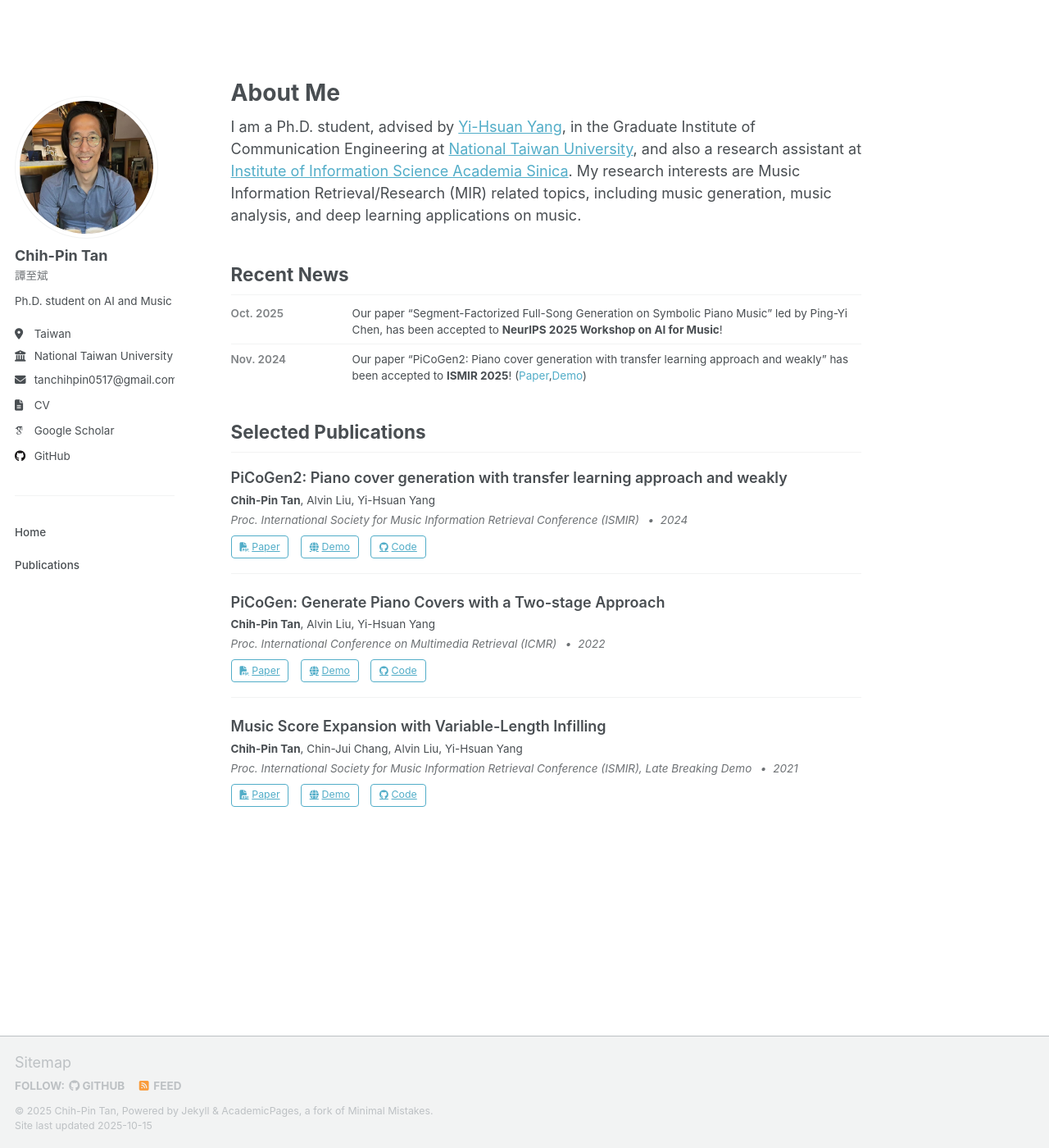
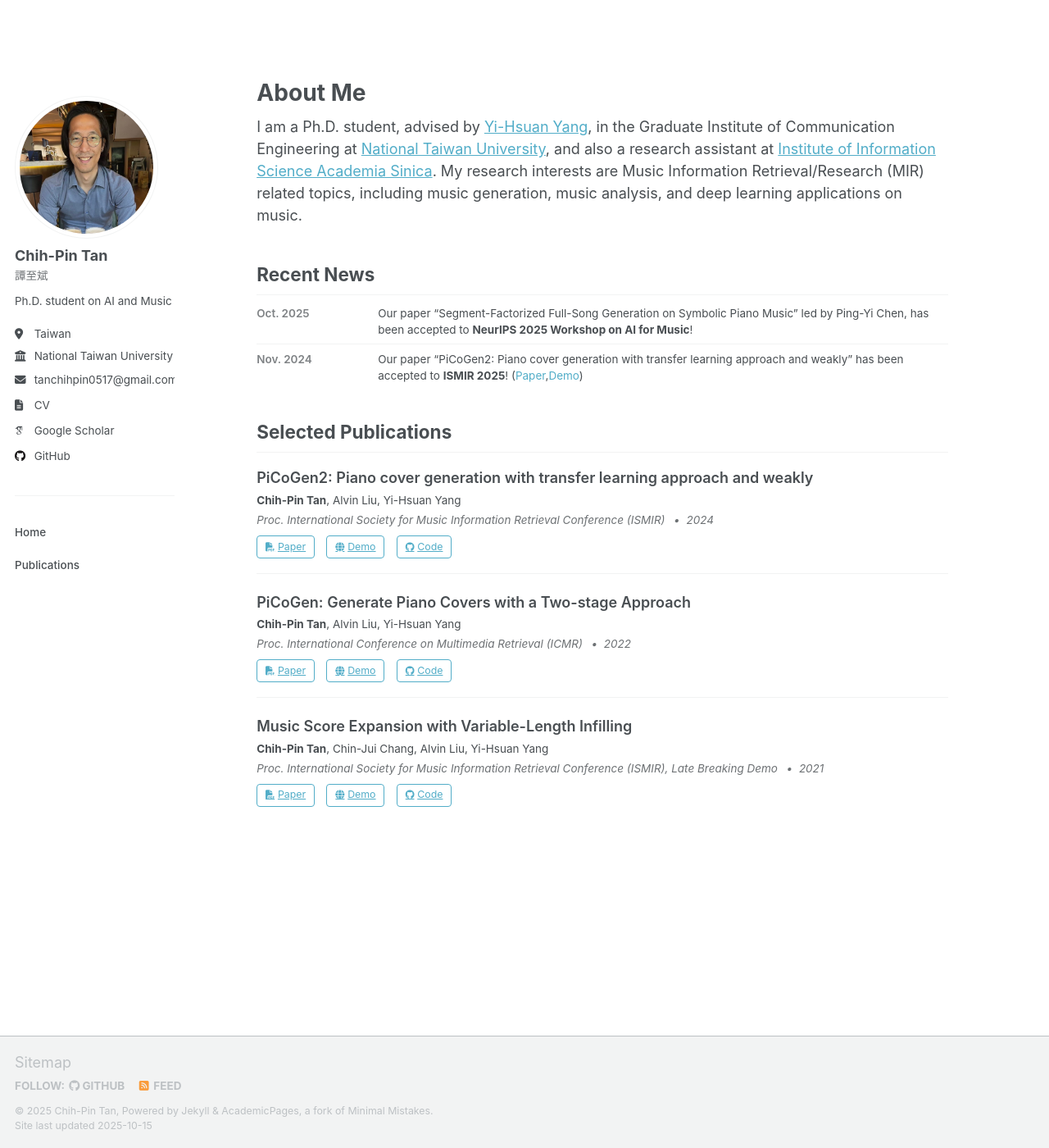
Before and after one commit to tanchihpin0517/tanchihpin0517.github.io, a Jekyll site: the page built from _pages/about.md, in a window 1280 px wide and 1400 px high. Shown: the whole window at 82% size. Built offline with Jekyll 4.4.1, drawn with Linux system fonts in a browser that asks for light colours; some web fonts are replaced; a script that is not in the unit is left out.

Commit message:
Update site title and adjust layout prefixes and suffixes for better responsiveness

```diff
--- a/_config.yml
+++ b/_config.yml
@@ -9,7 +9,7 @@
 # Basic Site Settings
 locale                   : "en-US"
 site_theme               : "default" # Currently available options are "default", "air"
-title                    : "Chih-Pin Tan / Site Title"
+title                    : "CP"
 title_separator          : "-"
 name                     : &name "Chih-Pin Tan"
 description              : &description "Your Name's academic portfolio"   # Update this with a general description of your site, this is the default if not overridden by a page
--- a/_sass/layout/_archive.scss
+++ b/_sass/layout/_archive.scss
@@ -11,7 +11,7 @@
 
   @include breakpoint($large) {
     @include span(10 of 12 last);
-    @include prefix(0.5 of 12);
+    @include prefix(0.8 of 12);
   }
 
   a {
--- a/_sass/layout/_page.scss
+++ b/_sass/layout/_page.scss
@@ -19,8 +19,8 @@
 .page {
   @include breakpoint($large) {
     @include span(10 of 12 last);
-    @include prefix(0.5 of 12);
-    @include suffix(2 of 12);
+    @include prefix(0.8 of 12);
+    @include suffix(1 of 12);
   }
 
   .page__inner-wrap {
```
